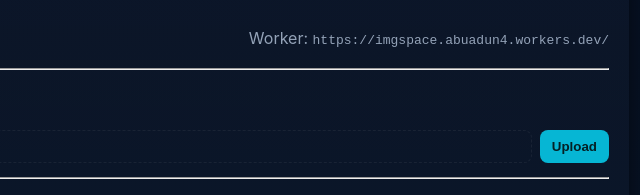
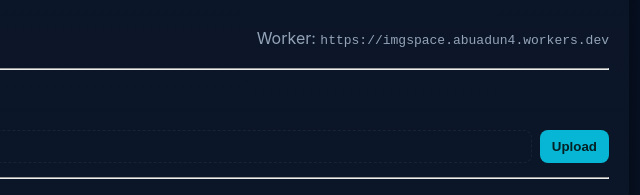
Before and after one commit to bkavw5/imgspace, a plain HTML site: page index.html in a window 1280 px wide. Shown: the part 235-430 px from the top of the page, 521-1161 px from the left. Drawn offline with Linux system fonts and the light colour scheme.

Commit message:
Update index.html

```diff
--- a/index.html
+++ b/index.html
@@ -72,7 +72,7 @@
 
 <script>
 /* ====== CONFIG ====== */
-const API_PROXY = "https://imgspace.abuadun4.workers.dev/"; // <-- THAY bằng Worker URL (no trailing slash)
+const API_PROXY = "https://imgspace.abuadun4.workers.dev"; // <-- THAY bằng Worker URL (no trailing slash)
 const TOKEN_KEY = "premium-token-789";
 /* ===================== */
 
```
